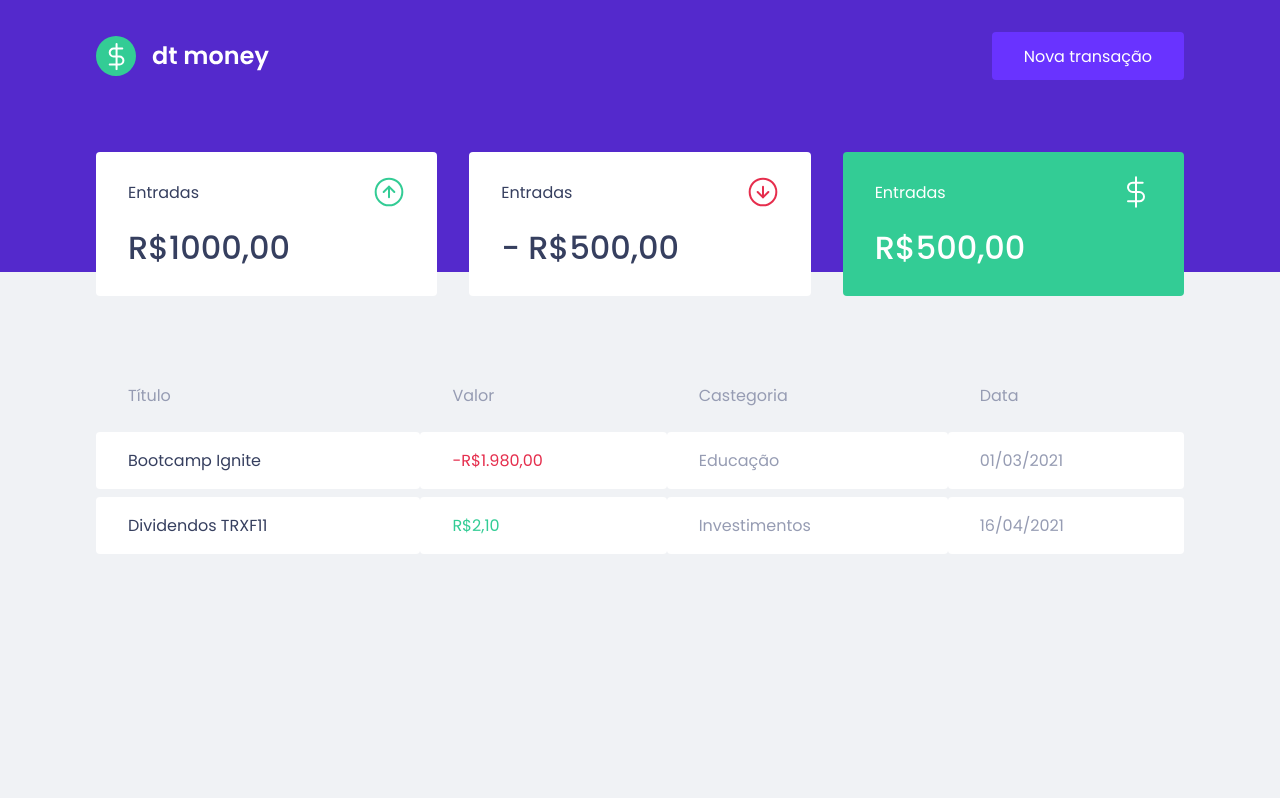
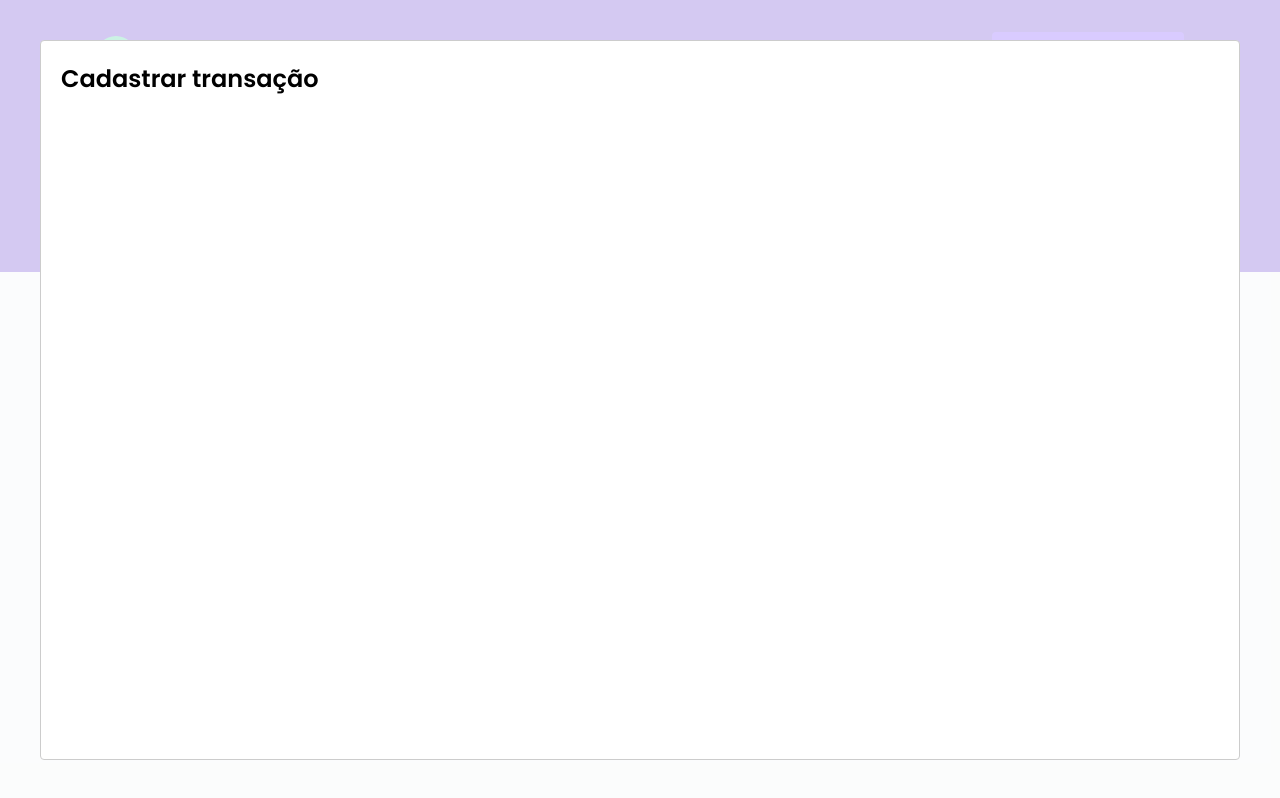
Before and after one commit to elianbecali/dtmoney, a React (Create React App) app: page / in a window 1280 px wide. Both pictures are taken after a click on the button "Nova transação". Built offline with nearby package versions, Linux system fonts and the light colour scheme; no server answers; what miragejs would draw is missing.

Commit message:
:sparkles: feat: add create modal

```diff
--- a/package.json
+++ b/package.json
@@ -7,6 +7,7 @@
     "miragejs": "^0.1.41",
     "react": "^17.0.1",
     "react-dom": "^17.0.1",
+    "react-modal": "^3.12.1",
     "react-scripts": "4.0.3",
     "styled-components": "^5.2.1",
     "web-vitals": "^1.0.1"
@@ -19,6 +20,7 @@
     "@types/node": "^12.0.0",
     "@types/react": "^17.0.0",
     "@types/react-dom": "^17.0.0",
+    "@types/react-modal": "^3.12.0",
     "@types/styled-components": "^5.1.9",
     "typescript": "^4.1.2"
   },
--- a/src/App.tsx
+++ b/src/App.tsx
@@ -1,12 +1,33 @@
+import { useState } from 'react';
+import Modal from 'react-modal';
 import { Dashboard } from "./components/Dashboard";
 import { Header } from "./components/Header";
 import { GlobalStyle } from "./styles/global";
 
+Modal.setAppElement('#root');
+
 export function App() {
+  const [isNewTransactionModalOpen, setIsNewTransactionModalOpen] = useState(false);
+
+  function handleOpenNewTransactionModal() {
+    setIsNewTransactionModalOpen(true);
+  }
+
+  function handleCloseNewTransactionModal() {
+    setIsNewTransactionModalOpen(false);
+  }
+
+
   return (
     <>
-      <Header />
+      <Header onOpenNewTransactionModal={handleOpenNewTransactionModal} />
       <Dashboard />
+      <Modal
+          isOpen={isNewTransactionModalOpen}
+          onRequestClose={handleCloseNewTransactionModal}
+        >
+          <h2>Cadastrar transação</h2>
+      </Modal>
       <GlobalStyle />
     </>
   );
--- a/src/components/Header/index.tsx
+++ b/src/components/Header/index.tsx
@@ -1,14 +1,20 @@
+import { useState } from 'react';
+import Modal from 'react-modal';
 import logoImg from '../../assets/logo.svg';
 
 import { Container, Content } from './styles';
 
-export function Header() {
+interface HeaderProps {
+  onOpenNewTransactionModal: () => void;
+}
+
+export function Header({ onOpenNewTransactionModal }: HeaderProps) {
   return (
     <Container>
       <Content>
         <img src={logoImg} alt="dt money"/>
 
-        <button type="button">
+        <button type="button" onClick={onOpenNewTransactionModal}>
           Nova transação
         </button>
       </Content>
```
Also changed, not shown: 1 other file (tests, documents, lock files or other folders).
